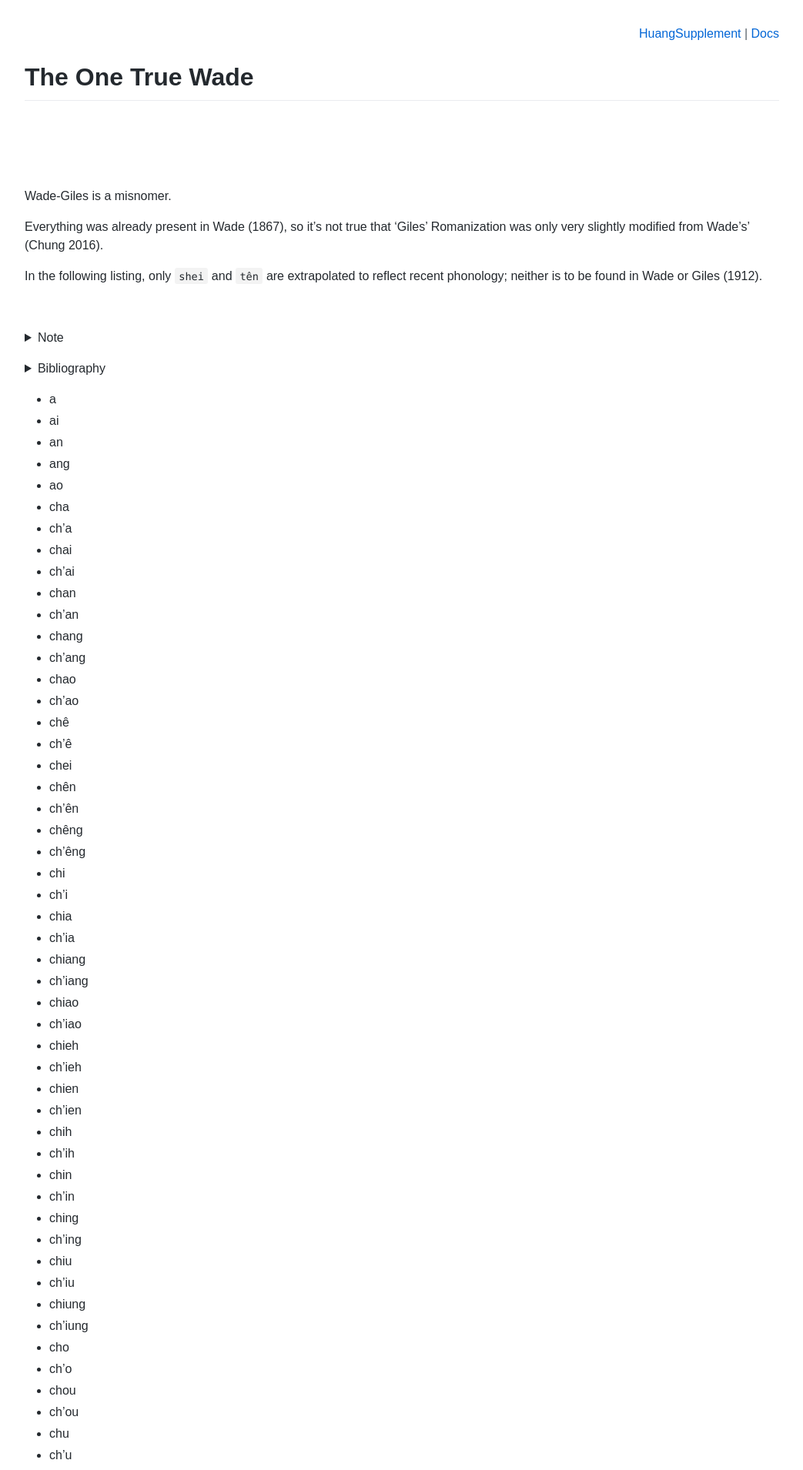
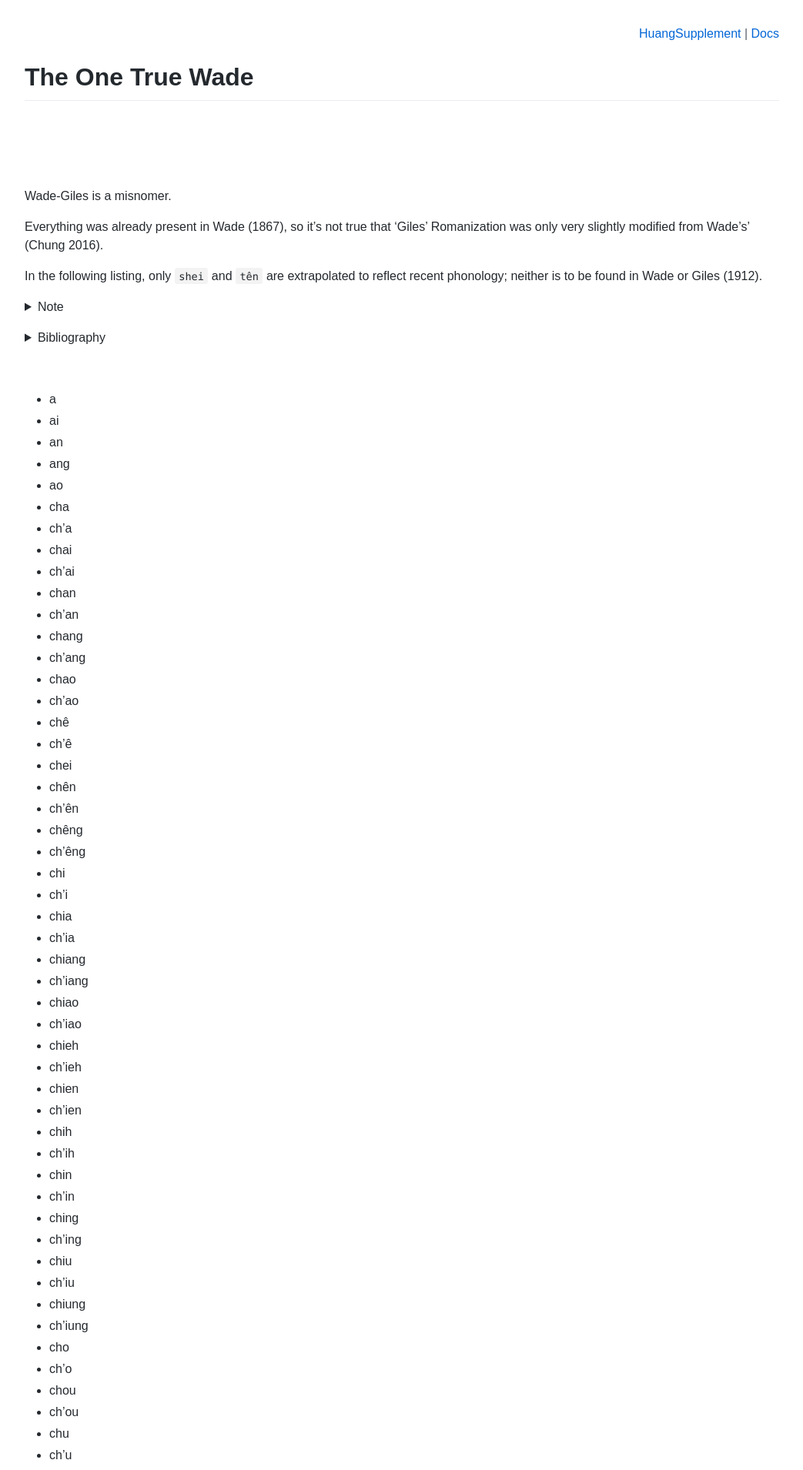
Before and after one commit to t18d/HuangSupplement, a Jekyll site: the page built from docs/wade.md, in a window 1280 px wide. Shown: the top 1910 px of the page at 77% size, without its empty margins (118-1161 px from the left). Built offline with Jekyll 4.4.1, drawn with Linux system fonts in a browser that asks for light colours.

Commit message:
Update wade.md

```diff
--- a/docs/wade.md
+++ b/docs/wade.md
@@ -17,7 +17,6 @@
 Everything was already present in Wade (1867), so it’s not true that ‘Giles’ Romanization was only very slightly modified from Wade’s’ (Chung 2016).
 
 In the following listing, only `shei` and `tên` are extrapolated to reflect recent phonology; neither is to be found in Wade or Giles (1912).
-
 &nbsp;
 <p>
   <details>
@@ -38,11 +37,12 @@
     </ul>
     <h3>As seen in …</h3>
     <ul>
-      <li>Chung, Karen Steffen, 'Wade-Giles Romanization System', in Chan, Sin-wai (ed.), <em>The Routledge Encyclopedia of the Chinese Language</em> (London, 2016), 756–76.</li>
+      <li>Chung, Karen Steffen, 'Wade-Giles Romanization System', in Chan Sin-wai (ed.), <em>The Routledge Encyclopedia of the Chinese Language</em> (London, 2016), 756–76.</li>
       <li>Shibles, Warren A., 'Chinese Romanization Systems: IPA Transliteration', <em>Sino-Platonic Papers</em>, 52 (1994), 1–17.</li>
     </ul>
   </details>
 </p>
+&nbsp;
 
 - a
 - ai
```
